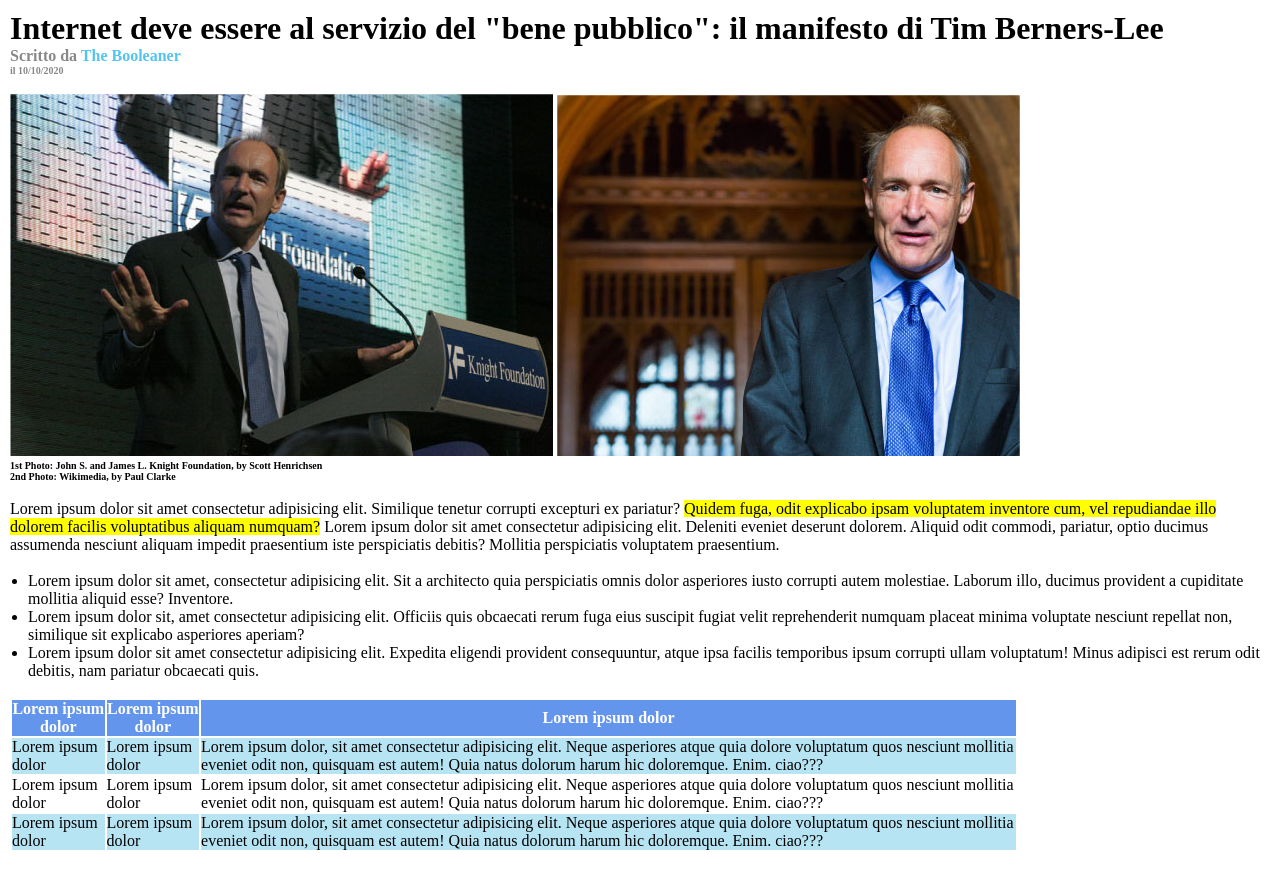
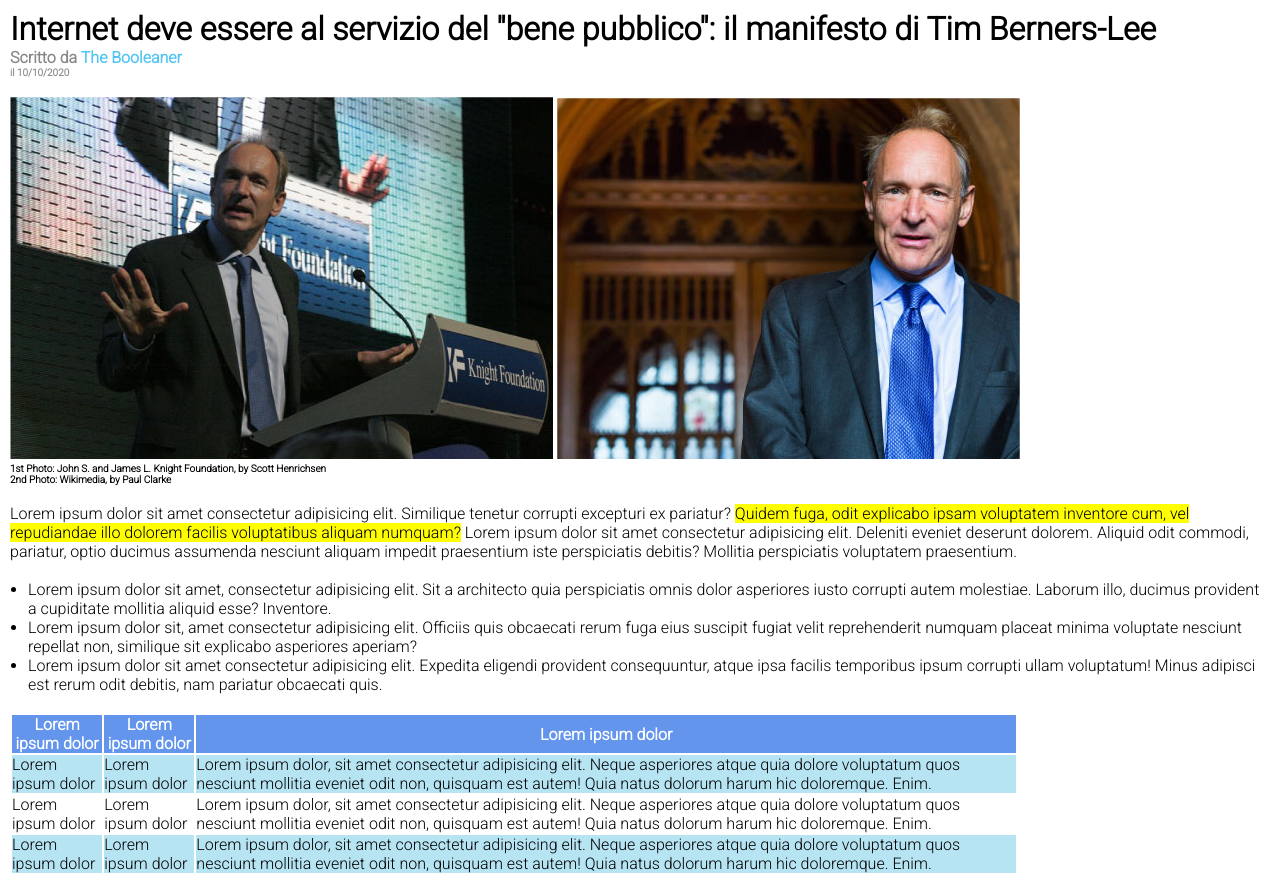
Before and after one commit to Lolloc99/html-css-booleaner, a plain HTML site: page index.html in a window 1280 px wide. Shown: the part 84-969 px from the top of the page. Before the commit the page ends 946 px from the top, so only its background shows below. Drawn offline with Linux system fonts and the light colour scheme.

Commit message:
Aggiunto Font universale

```diff
--- a/css/style.css
+++ b/css/style.css
@@ -2,6 +2,7 @@
     margin: 0;
     padding: 0;
     box-sizing: border-box;
+    font-family: 'Roboto', sans-serif;
 }
 
 /* body {
--- a/index.html
+++ b/index.html
@@ -6,6 +6,9 @@
     <meta name="viewport" content="width=device-width, initial-scale=1.0">
     <title>The Booleaner</title>
     <link rel="stylesheet" href="css/style.css">
+    <link rel="preconnect" href="https://fonts.googleapis.com">
+    <link rel="preconnect" href="https://fonts.gstatic.com" crossorigin>
+    <link href="https://fonts.googleapis.com/css2?family=Roboto:wght@300&display=swap" rel="stylesheet">
 </head>
 <body>
 
@@ -87,19 +90,19 @@
                     <tr class="blu">
                         <td>Lorem ipsum dolor</td>
                         <td>Lorem ipsum dolor</td>
-                        <td>Lorem ipsum dolor, sit amet consectetur adipisicing elit. Neque asperiores atque quia dolore voluptatum quos nesciunt mollitia eveniet odit non, quisquam est autem! Quia natus dolorum harum hic doloremque. Enim. ciao???</td>
+                        <td>Lorem ipsum dolor, sit amet consectetur adipisicing elit. Neque asperiores atque quia dolore voluptatum quos nesciunt mollitia eveniet odit non, quisquam est autem! Quia natus dolorum harum hic doloremque. Enim.</td>
                     </tr>
 
                     <tr>
                         <td>Lorem ipsum dolor</td>
                         <td>Lorem ipsum dolor</td>
-                        <td>Lorem ipsum dolor, sit amet consectetur adipisicing elit. Neque asperiores atque quia dolore voluptatum quos nesciunt mollitia eveniet odit non, quisquam est autem! Quia natus dolorum harum hic doloremque. Enim. ciao???</td>
+                        <td>Lorem ipsum dolor, sit amet consectetur adipisicing elit. Neque asperiores atque quia dolore voluptatum quos nesciunt mollitia eveniet odit non, quisquam est autem! Quia natus dolorum harum hic doloremque. Enim.</td>
                     </tr>
 
                     <tr class="blu">
                         <td>Lorem ipsum dolor</td>
                         <td>Lorem ipsum dolor</td>
-                        <td>Lorem ipsum dolor, sit amet consectetur adipisicing elit. Neque asperiores atque quia dolore voluptatum quos nesciunt mollitia eveniet odit non, quisquam est autem! Quia natus dolorum harum hic doloremque. Enim. ciao???</td>
+                        <td>Lorem ipsum dolor, sit amet consectetur adipisicing elit. Neque asperiores atque quia dolore voluptatum quos nesciunt mollitia eveniet odit non, quisquam est autem! Quia natus dolorum harum hic doloremque. Enim.</td>
                     </tr>
                 </tbody>
                  <!-- /Corpo della tabella -->
```
